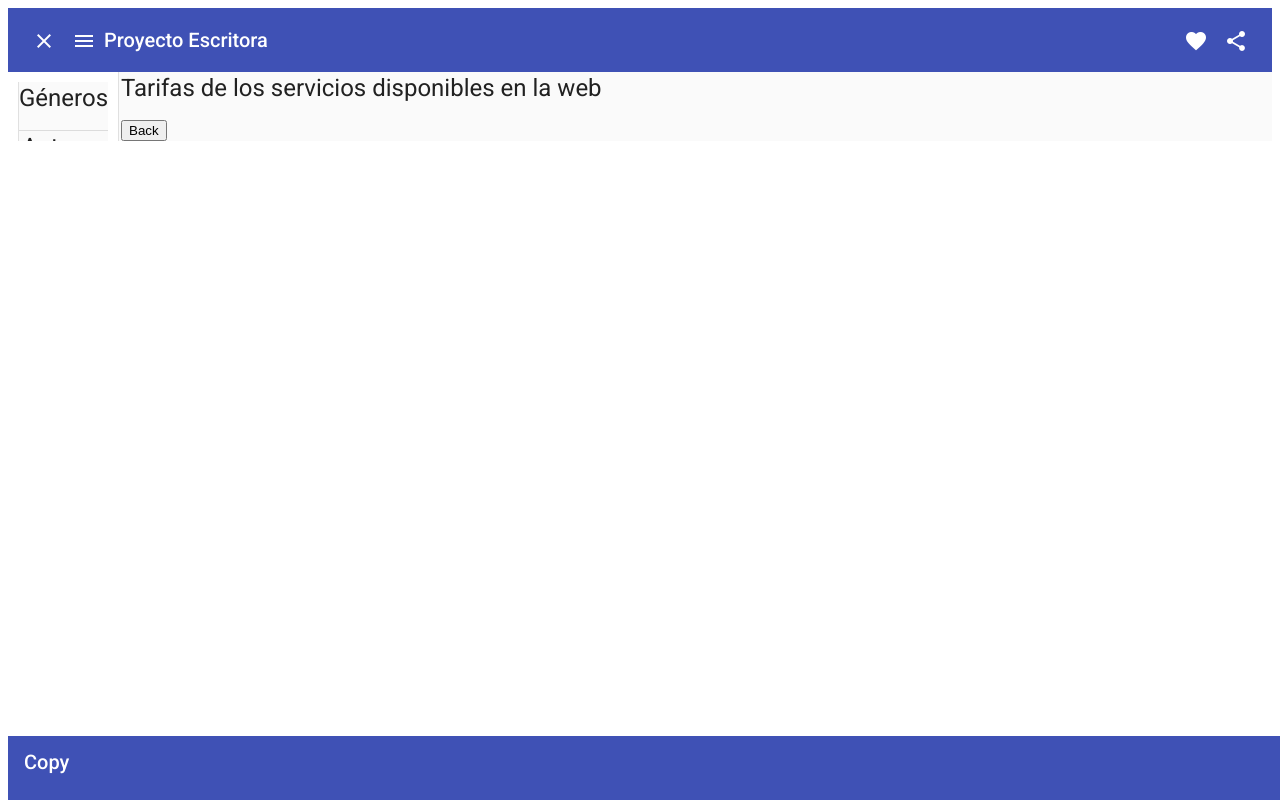
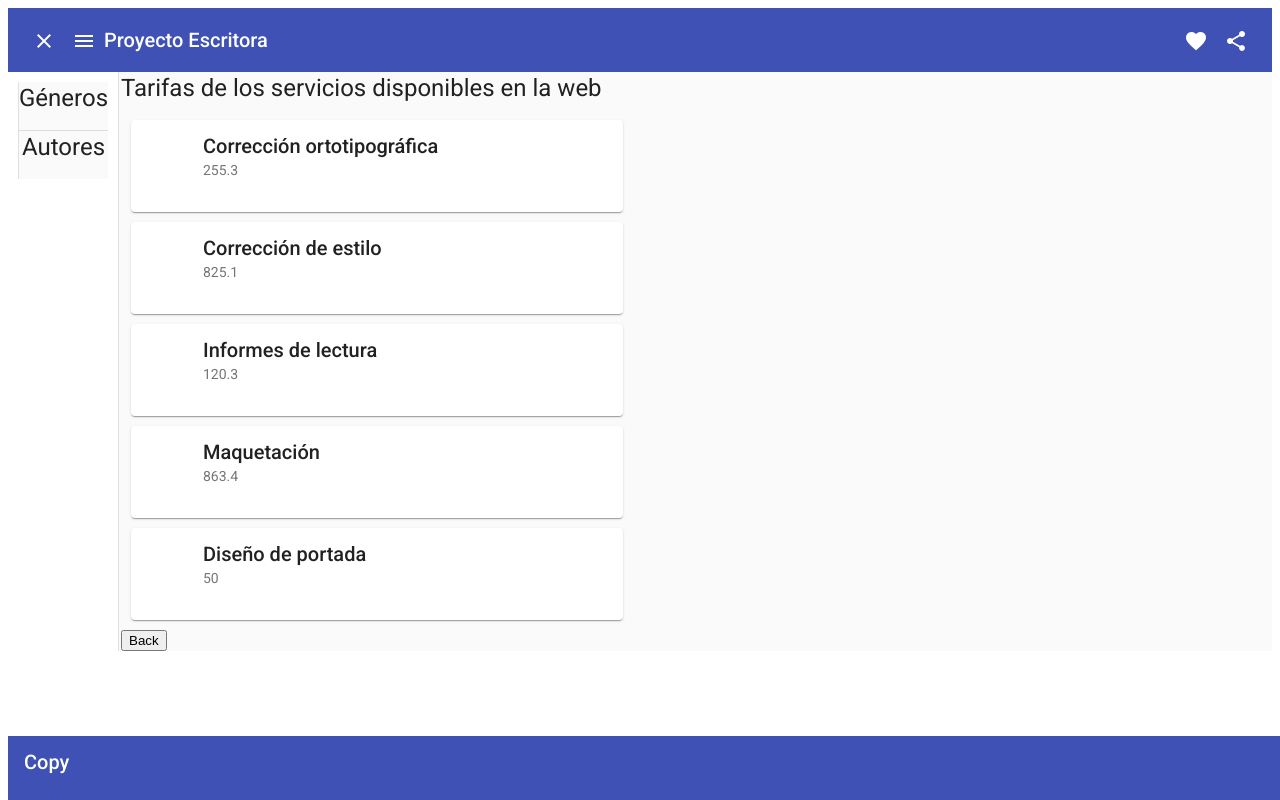
Before and after one commit to ARANOVA/tutorial-angular-silvia, an Angular app in the folder proyecto-escritora/: page /tarifas in a window 1280 px wide. Built offline with nearby package versions, Linux system fonts and the light colour scheme.

Commit message:
componentes finalizados

```diff
--- a/proyecto-escritora/src/app/agentes-literarios/agentes-literarios.component.html
+++ b/proyecto-escritora/src/app/agentes-literarios/agentes-literarios.component.html
@@ -9,7 +9,7 @@
           <mat-card-subtitle>{{ agente.telefono }}</mat-card-subtitle>
         </mat-card-header>
         <mat-card-content>
-          <a href="mailto: {{agente.email}}">Email</a>
+          <a href="mailto: {{agente.email}}"><span><em>Contacto por correo</em></span></a>
         </mat-card-content>
       </mat-card>
 
--- a/proyecto-escritora/src/app/editoriales-sugeridas/editoriales-sugeridas.component.html
+++ b/proyecto-escritora/src/app/editoriales-sugeridas/editoriales-sugeridas.component.html
@@ -2,6 +2,17 @@
 
 <div *ngIf="editoriales">
 
+    <mat-card  *ngFor="let editorial of editoriales" style="width: 40%; margin: 10px">
+        <mat-card-header>
+          <div mat-card-avatar class="material-icons"></div>
+          <mat-card-title>{{ editorial.nombre }}</mat-card-title>
+        </mat-card-header>
+        <mat-card-content>
+            <span class="material-icons">contact_mail</span>
+            <a href="{{editorial.email}}">{{editorial.email}}</a>
+        </mat-card-content>
+      </mat-card>
+
 </div>
 
 <button (click)="navigate(['/', 'home'])">Back</button>
--- a/proyecto-escritora/src/app/editoriales-sugeridas/editoriales-sugeridas.component.scss
+++ b/proyecto-escritora/src/app/editoriales-sugeridas/editoriales-sugeridas.component.scss
@@ -0,0 +1,3 @@
+.material-icons.md-36 {
+    font-size: 36px;
+}
--- a/proyecto-escritora/src/app/editoriales-sugeridas/editoriales-sugeridas.component.ts
+++ b/proyecto-escritora/src/app/editoriales-sugeridas/editoriales-sugeridas.component.ts
@@ -1,9 +1,8 @@
 import { Component, OnInit, NgZone } from '@angular/core';
 import { Router } from '@angular/router';
 
-export interface editorial{
+export interface Editorial{
   nombre: string;
-  telefono: number;
   email: string;
 }
 
@@ -13,12 +12,23 @@ export interface editorial{
   styleUrls: ['./editoriales-sugeridas.component.scss']
 })
 export class EditorialesSugeridasComponent implements OnInit {
-  editoriales: editorial | undefined;
+  editoriales: Editorial[] | undefined;
 
   constructor(
     private _router: Router,
     private _ngZone: NgZone
-  ) { }
+  ) {
+    this.editoriales = [
+      {
+        nombre:'Bruno Mars',
+        email:'bmars@editorial.com'
+      },
+      {
+        nombre:'Circulo Rojo',
+        email:'circojo@circuloeditorial.com'
+      }
+    ]
+  }
 
   ngOnInit(): void {
   }
--- a/proyecto-escritora/src/app/talleres-cursos/talleres-cursos.component.html
+++ b/proyecto-escritora/src/app/talleres-cursos/talleres-cursos.component.html
@@ -7,6 +7,7 @@
           <p matLine>
             <span> {{taller.descripcion}} </span>
           </p>
+          <mat-divider></mat-divider>
           <mat-divider></mat-divider>
           <form class="form">
             <mat-form-field class="full-width" appearance="fill">
--- a/proyecto-escritora/src/app/talleres-cursos/talleres-cursos.component.ts
+++ b/proyecto-escritora/src/app/talleres-cursos/talleres-cursos.component.ts
@@ -12,7 +12,7 @@ import { Dialog, Taller } from 'src/app/interfaces/talleres.interface';
 export class TalleresCursosComponent implements OnInit {
     talleres: Taller[] | undefined;
     name: string[] = [];
-    email = '';
+    email: string[] = [];
 
     constructor(
         public dialog: MatDialog,
@@ -23,16 +23,20 @@ export class TalleresCursosComponent implements OnInit {
             {
                 id: 1,
                 nombre: 'Taller de lectura',
-                descripcion: 'Suscribiéndote a este curso podrás leer un libro diferente cada semana. <br>Si te suscribes nosotros te enviamos sugerencias por correo electrónico.'
+                descripcion: 'Suscribiéndote a este curso podrás leer un libro diferente cada semana. Si te suscribes nosotros te enviamos sugerencias por correo electrónico.'
             },
             {
                 id: 2,
                 nombre: 'Taller de escritura',
-                descripcion: 'Es ideal para quienes pretenden iniciarse en el mundo de la escritura. <br>¡Suscríbete para empezar tu aventura!'
+                descripcion: 'Es ideal para quienes pretenden iniciarse en el mundo de la escritura. ¡Suscríbete para empezar tu aventura!'
             }
         ];
         this.talleres.forEach((taller: Taller) => {
             this.name[taller.id] = '';
+        });
+
+        this.talleres.forEach((taller: Taller) =>{
+            this.email[taller.id] = '';
         });
     }
 
@@ -42,12 +46,12 @@ export class TalleresCursosComponent implements OnInit {
     openDialog(id: number): void {
         const dialogRef = this.dialog.open(TalleresDialogComponent, {
             width: '250px',
-            data: <Dialog>{ name: this.name[id], email: this.email }
+            data: <Dialog>{ name: this.name[id], email: this.email[id] }
         });
         dialogRef.afterClosed().subscribe((result: string) => {
             console.log('The dialog was closed');
             // Asignar al taller
-            this.email = result;
+            this.email[id] = result;
         });
     }
 
--- a/proyecto-escritora/src/app/talleres-cursos/talleres-dialog/talleres-dialog.component.ts
+++ b/proyecto-escritora/src/app/talleres-cursos/talleres-dialog/talleres-dialog.component.ts
@@ -1,5 +1,5 @@
 import { Component, Inject } from '@angular/core';
-import { MatDialog, MatDialogRef, MAT_DIALOG_DATA } from '@angular/material/dialog';
+import { MatDialogRef, MAT_DIALOG_DATA } from '@angular/material/dialog';
 import { Dialog } from 'src/app/interfaces/talleres.interface';
 
 @Component({
--- a/proyecto-escritora/src/app/tarifas-edicion/tarifas-edicion.component.html
+++ b/proyecto-escritora/src/app/tarifas-edicion/tarifas-edicion.component.html
@@ -2,6 +2,17 @@
 
 <div *ngIf="tarifas">
 
+    <mat-card  *ngFor="let tarifa of tarifas" style="width: 40%; margin: 10px">
+        <mat-card-header>
+          <div mat-card-avatar class="image"></div>
+          <mat-card-title>{{ tarifa.nombre }}</mat-card-title>
+          <mat-card-subtitle>{{ tarifa.precio }}</mat-card-subtitle>
+        </mat-card-header>
+        <mat-card-content>
+          <p> {{ tarifa.info }} </p>
+        </mat-card-content>
+      </mat-card>
+
 </div>
 
 <button (click)="navigate(['/', 'home'])">Back</button>
--- a/proyecto-escritora/src/app/tarifas-edicion/tarifas-edicion.component.ts
+++ b/proyecto-escritora/src/app/tarifas-edicion/tarifas-edicion.component.ts
@@ -1,8 +1,11 @@
 import { Component, OnInit, NgZone } from '@angular/core';
 import { Router } from '@angular/router';
 
-export interface tarifa{
+export interface Tarifa{
+  id: number;
+  nombre:string;
   precio: number;
+  info: string;
 }
 
 @Component({
@@ -11,12 +14,45 @@ export interface tarifa{
   styleUrls: ['./tarifas-edicion.component.scss']
 })
 export class TarifasEdicionComponent implements OnInit {
-  tarifas: tarifa | undefined;
+  tarifas: Tarifa[] | undefined;
 
   constructor(
     private _router: Router,
     private _ngZone: NgZone
-  ) { }
+  ) {
+    this.tarifas = [
+      {
+        id:1,
+        nombre: 'Corrección ortotipográfica',
+        precio:255.30,
+        info:''
+      },
+      {
+        id:2,
+        nombre: 'Corrección de estilo',
+        precio:825.10,
+        info:''
+      },
+      {
+        id:3,
+        nombre: 'Informes de lectura',
+        precio:120.30,
+        info:''
+      },
+      {
+        id:4,
+        nombre: 'Maquetación',
+        precio:863.40,
+        info:''
+      },
+      {
+        id:5,
+        nombre: 'Diseño de portada',
+        precio:50,
+        info:''
+      }
+    ]
+  }
 
   ngOnInit(): void {
   }
```
